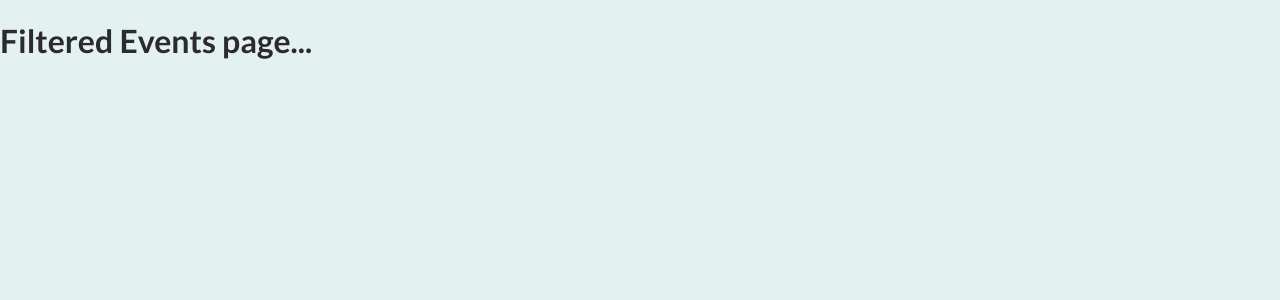
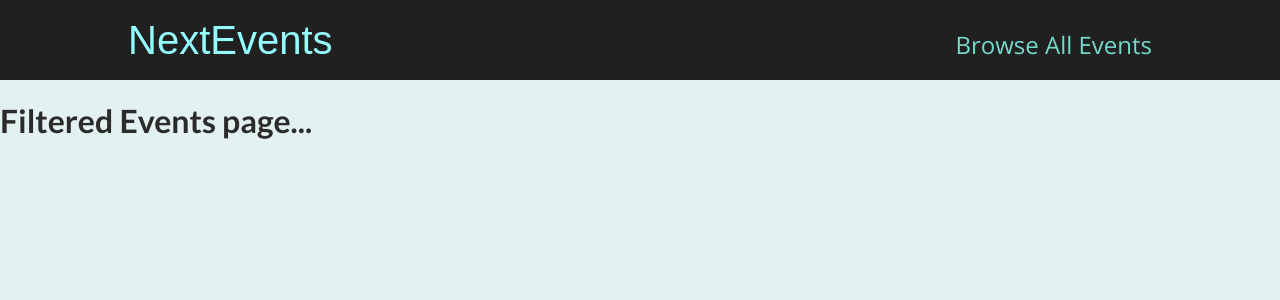
Before and after one commit to Akib13/learn-nextjs, a Next.js app: page /events in a window 1280 px wide. Shown: the top 300 px of the page. Built offline with nearby package versions, Linux system fonts and the light colour scheme.

Commit message:
General Layout and All Events Page added

```diff
--- /dev/null
+++ b/components/layout/layout.js
@@ -0,0 +1,11 @@
+import { Fragment } from "react";
+import MainHeader from "./main-header";
+
+function Layout (props) {
+    return <Fragment>
+        <MainHeader />
+        <main>{props.children}</main>
+    </Fragment>
+}
+
+export default Layout;
--- /dev/null
+++ b/components/layout/main-header.js
@@ -0,0 +1,21 @@
+import Link from "next/link";
+import classes from './main-header.module.css';
+
+function MainHeader() {
+  return (
+    <header className={classes.header}>
+      <div className={classes.logo}>
+        <Link href='/'>NextEvents</Link>
+      </div>
+      <nav className={classes.navigation}>
+        <ul>
+            <li>
+                <Link href='/events'>Browse All Events</Link>
+            </li>
+        </ul>
+      </nav>
+    </header>
+  );
+}
+
+export default MainHeader;
--- /dev/null
+++ b/components/layout/main-header.module.css
@@ -0,0 +1,41 @@
+.header {
+  width: 100%;
+  display: flex;
+  justify-content: space-between;
+  align-items: baseline;
+  padding: 1rem 10%;
+  height: 5rem;
+  background-color: #202020;
+}
+
+.logo {
+  font-size: 1.5rem;
+  color: white;
+  font-family: 'Fira', sans-serif;
+  height: 100%;
+  display: flex;
+  justify-content: center;
+  align-items: center;
+  color: #94fdfd;
+}
+
+.logo a {
+  text-decoration: none;
+  color: #94fdfd;
+}
+
+.navigation a {
+  text-decoration: none;
+  color: #74dacc;
+  font-size: 1rem;
+}
+
+@media (min-width: 768px) {
+  .logo {
+    font-size: 2.5rem;
+  }
+
+  .navigation a {
+    font-size: 1.5rem;
+  }
+}
--- a/pages/_app.js
+++ b/pages/_app.js
@@ -1,5 +1,10 @@
-import '@/styles/globals.css'
+import Layout from "@/components/layout/layout";
+import "@/styles/globals.css";
 
 export default function App({ Component, pageProps }) {
-  return <Component {...pageProps} />
+  return (
+    <Layout>
+      <Component {...pageProps} />
+    </Layout>
+  );
 }
```
Also changed, not shown: pages/events/index.js (+7 -1 lines).
